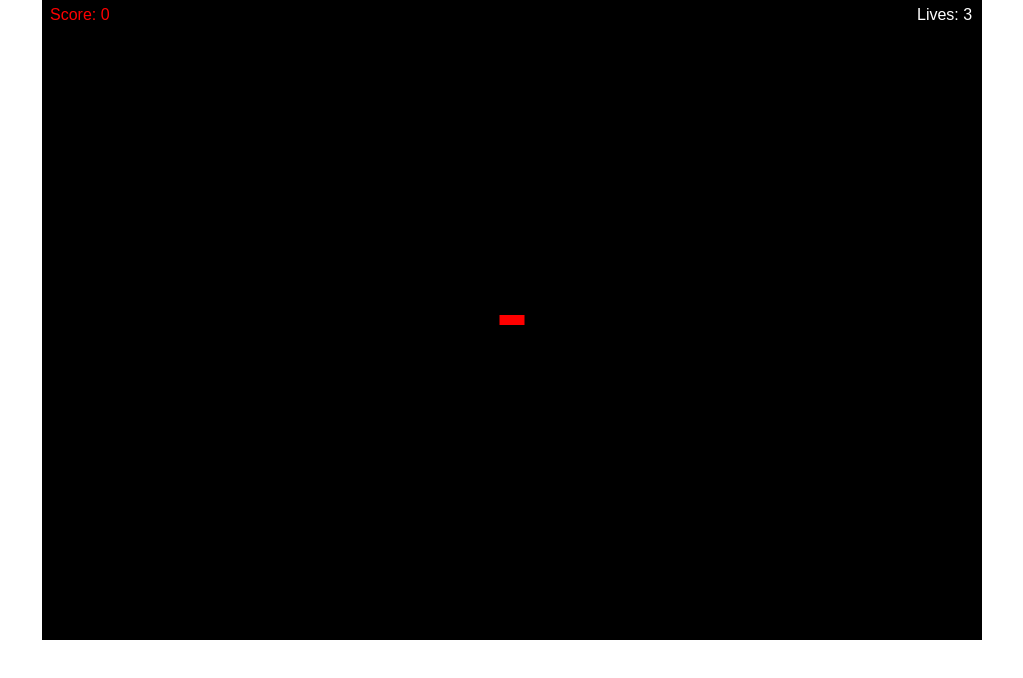
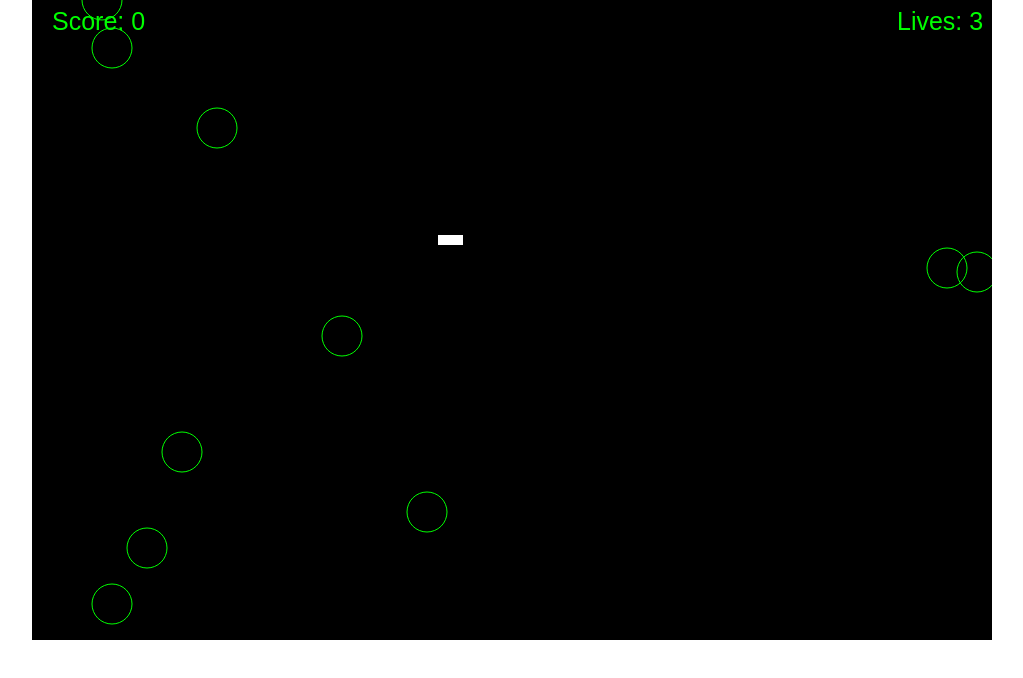
Before and after one commit to smalhi5/simranAsteroids, a React app: page public/index.html in a window 1280 px wide. Shown: the whole page, without its empty margins (128-1151 px from the left). Built offline with nearby package versions, Linux system fonts and the light colour scheme.

Commit message:
updating astroids

```diff
--- a/asteroid.js
+++ /dev/null
@@ -1,159 +0,0 @@
-var canvas = document.getElementById("myCanvas");
-var ctx = canvas.getContext("2d");
-var x = canvas.width/2;
-var y = canvas.height/2;
-var shipHeight = 10;
-var shipWidth = 25;
-var shipX = (canvas.width-shipWidth)/2;
-var shipY = (canvas.height-shipHeight)/2;
-var rightPressed = false;
-var leftPressed = false;
-var upPressed = false;
-var downPressed = false;
-var spacekey = false;
-var lives = 3;
-var score = 0;
-var bullet = 5;
-var lazx = 0;
-var lazy = 0;
-var dx = 5;
-
-//all the controlls
-document.addEventListener("keydown",keyDownHandler,false);
-document.addEventListener("keyup",keyUpHandler,false);
-
-function keyDownHandler(e)
-{
-	if(e.keyCode == 39)
-    {
-		rightPressed = true;
-	}
-	else if(e.keyCode == 37)
-    {
-		leftPressed = true;
-	}
-    if(e.keyCode == 38)
-    {
-        upPressed = true;
-    }
-    else if(e.keyCode == 40)
-    {
-        downPressed = true;
-    }
-
-    if(e.keyCode == 32)
-    {
-        spacekey = true;
-    }
-}//end of keypressdown
-
-function keyUpHandler(e)
-{
-	if(e.keyCode == 39)
-    {
-		rightPressed = false;
-	}
-	else if(e.keyCode == 37)
-    {
-		leftPressed = false;
-	}
-    if(e.keyCode == 38)
-    {
-        upPressed = false;
-    }
-    else if(e.keyCode == 40)
-    {
-        downPressed = false;
-    }
-
-    if(e.keyCode == 32)
-    {
-        spacekey = false;
-    }
-}//end of keypressup
-
-function makeShip()
-{
-	ctx.beginPath();
-	ctx.rect(shipX,shipY,shipWidth,shipHeight);
-	ctx.fillstyle = "#FFFFFF";
-	ctx.fill();
-	ctx.closePath();
-}
-
-function makeLazer(lazerX, lazerY)
-{
-    ctx.beginPath();
-    ctx.arc(lazerX+25,lazerY+5,bullet,0,2*Math.PI);
-    ctx.fillstyle = "#000000";
-    ctx.fillStroke = "#FFFFFF";
-    ctx.Stroke = "10"
-    ctx.fill();
-    ctx.closePath();
-}
-
-function liveLabel()
-{
-    ctx.font = "16px Arial";
-    ctx.fillStyle = "#FFFFFF";
-    ctx.fillText("Lives: "+lives, canvas.width-65, 20);
-}
-
-function gameOverLabel()
-{
-    ctx.font = "64px Arial";
-    ctx.fillStyle = "#FFFFFF";
-    ctx.fillText("Game Over", 300, 320);
-}
-
-function enterLabel()
-{
-    ctx.font = "24px Arial";
-    ctx.fillStyle = "#FFFFFF";
-    ctx.fillText("Press Enter to Restart", 350, 350);
-
-}
-
-function scoreLabel()
-{
-    ctx.font = "16px Arial";
-    ctx.fillStyle = "#FF0000";
-    ctx.fillText("Score: "+score, 8, 20);
-}
-
-function runGame()
-{
-	ctx.clearRect(0,0,canvas.width,canvas.height);
-	makeShip();
-	liveLabel();
-	scoreLabel();
-	if(rightPressed && shipX < canvas.width-shipWidth)
-    {
-		shipX+=7;
-	}
-	else if(leftPressed && shipX > 0 )
-    {
-		shipX-=7;
-	}
-    if(upPressed && shipY > 0)
-    {
-        shipY-=7;
-    }
-    else if(downPressed == true && shipY < canvas.height-shipHeight )
-    {
-        shipY+=7;
-    }
-
-    if(spacekey == true)
-    {
-        lazy = shipY;
-        lazx = shipX;
-        makeLazer(lazx, lazy);
-    }
-
-    lazx = lazx + dx;
-
-	requestAnimationFrame(runGame);
-}
-
-runGame();
--- a/public/index.html
+++ b/public/index.html
@@ -10,10 +10,5 @@
 </head>
 <body>
 
-<canvas id="myCanvas" width="940" height="640"></canvas>
-
-<script src="./asteroid.js" type="text/javascript">
-</script>
-
 </body>
 </html>
--- /dev/null
+++ b/src/asteroid.js
@@ -0,0 +1,129 @@
+export default class Asteroid{
+
+  constructor(screenWidth, screenHeight,radius,speedX, speedY){
+
+    this.x = screenWidth;
+    this.y = screenHeight;
+    this.radius = radius;
+    this.speedX = speedX;
+    this.speedY = speedY;
+
+    /*
+    var dist = Math.random() * 10;
+    this.path = [{x: x, y: y}];
+
+    function clampHeight(y) {
+      do {
+        var newHeight = y;
+        // Calculate a random height
+        var probability = Math.random();
+        if(probability < 0.30) { // 30% chance
+          newHeight -= Math.random() * 50;
+        }
+        else if (probability < 0.60) { // 30% chance
+          newHeight += Math.random() * 50;
+        }
+      } while(newHeight < screenHeight/2 || newHeight > screenHeight-10);
+      return newHeight;
+    }
+
+    while (x < screenWidth) {
+      // Move x by a random distance
+      x = x + Math.random() * 15;
+      // Set y to a new randomized clamped value
+      y = clampHeight(y);
+      // Push endpoint to our array
+      this.path.push({x: x, y: y});
+    }
+    */
+
+  }
+
+  update(collid){
+
+    this.x-=this.speedX;
+    this.y-=this.speedY;
+
+    if(this.x < 0){
+      this.x = 960;
+    }
+    if(this.x > 960){
+      this.x = 0;
+    }
+    if(this.y < 0){
+      this.y = 640;
+    }
+    if(this.y > 640){
+      this.y = 0;
+    }
+
+    if(collid = true){
+      if(this.radius == 20){
+        if(this.speedY > 0){
+          this.speedY = -4;
+        }
+        if(this.speedY < 0){
+          this.speedY = 4;
+        }
+        if(this.speedY == 0){
+          this.speedY = 4;
+        }
+      }
+      if(this.radius == 15){
+        if(this.speedY > 0){
+          this.speedY = -7;
+        }
+        if(this.speedY < 0){
+          this.speedY = 7;
+        }
+      }
+      if(this.radius == 10){
+        if(this.speedY > 0){
+          this.speedY = -10;
+        }
+        if(this.speedY < 0){
+          this.speedY = 10;
+        }
+      }
+    }
+  }
+
+  getX(){
+    return this.x
+  }
+
+  getY(){
+    return this.y
+  }
+
+  getRadius(){
+    return this.radius;
+  }
+
+  getSpeedX(){
+    return this.speedX;
+  }
+
+  getSpeedY(){
+    return this.speedY;
+  }
+
+  render(ctx) {
+    /*
+    ctx.save();
+    ctx.strokeStyle = "#fff";
+    ctx.beginPath();
+    ctx.moveTo(this.path[0].x, this.path[0].y);
+    for(var i = 1; i < this.path.length; i++) {
+      ctx.lineTo(this.path[i].x, this.path[i].y);
+    }
+    ctx.stroke();
+    ctx.restore();
+    */
+    ctx.strokeStyle = "#0f0";
+    ctx.beginPath();
+    ctx.arc(this.x,this.y,this.radius,0,2*Math.PI);
+    ctx.stroke();
+    ctx.closePath();
+  }
+}
--- /dev/null
+++ b/src/bullet.js
@@ -0,0 +1,38 @@
+export default class Bullet
+{
+  constructor(locationx, locationy)
+  {
+    this.x = locationx;
+    this.y = locationy;
+    this.radius = 5;
+    this.speed = 10;
+  }
+
+  update()
+  {
+    this.x+=this.speed
+  }
+
+  getX(){
+    return this.x
+  }
+
+  getY(){
+    return this.y
+  }
+
+  getRadius(){
+    return this.radius;
+  }
+
+  render(ctx) {
+
+    ctx.beginPath();
+    ctx.arc(this.x+25,this.y+5,this.radius,0,2*Math.PI);
+    ctx.fillStyle = "#FF0000";
+    ctx.fillStroke = "#FFFFFF";
+    ctx.Stroke = "10"
+    ctx.fill();
+    ctx.closePath();
+  }
+}
--- /dev/null
+++ b/src/game.js
@@ -0,0 +1,242 @@
+// game.js
+
+import ship from './ship';
+import asteroid from './asteroid';
+import bullet from './bullet';
+import score from './score';
+import lives from './lives';
+
+HTMLMediaElement.prototype.stop = function() {
+  this.pause();
+  this.currentTime = 0;
+}
+
+export default class Game {
+
+  constructor() {
+
+    //Initizing the shipp and bullet
+    this.ship = new ship(470, 640);
+    this.lives = new lives();
+    this.score = new score();
+    this.over = false;
+    this.count = 10;
+    this.asteroids = new Array();
+    this.bullets = new Array();
+
+    //initizing the asteroid
+    for(this.j = 0; this.j < this.count; this.j++){
+      this.heightAst = getRandomPosition(640,0);
+      this.widthAst = getRandomPosition(940, 600);
+      this.asteroid = new asteroid(this.widthAst,this.heightAst,20,5,0);
+      this.asteroids.push(this.asteroid);
+
+    }
+
+
+    this.input = {
+      direction: 'right'
+    }
+
+    // Create the back buffer canvas
+    this.backBufferCanvas = document.createElement('canvas');
+    this.backBufferCanvas.width = 960;
+    this.backBufferCanvas.height = 640;
+    this.backBufferContext = this.backBufferCanvas.getContext('2d');
+
+    // Create the screen buffer canvas
+    this.screenBufferCanvas = document.createElement('canvas');
+    this.screenBufferCanvas.width = 960;
+    this.screenBufferCanvas.height = 640;
+    document.body.appendChild(this.screenBufferCanvas);
+    this.screenBufferContext = this.screenBufferCanvas.getContext('2d');
+
+    // Create HTML UI Elements
+    var message = document.createElement('div');
+    message.id = "message";
+    message.textContent = "";
+    document.body.appendChild(message);
+
+    // Bind class functions
+    this.gameOver = this.gameOver.bind(this);
+    this.handleKeyDown = this.handleKeyDown.bind(this);
+    this.update = this.update.bind(this);
+    this.render = this.render.bind(this);
+    this.loop = this.loop.bind(this);
+
+    // Set up event handlers
+    window.onkeydown = this.handleKeyDown;
+
+    // Start the game loop
+    this.interval = setInterval(this.loop, 25);
+
+  }
+
+  /** @function gameOver
+    * Displays a game over message using the DOM
+  */
+
+  gameOver() {
+    var message = document.getElementById("message");
+    message.innerText = "Game Over";
+    this.over = true;
+  }
+
+  /** @method handleKeyDown
+    * register when a key is pressed and change
+    * our input object.
+    */
+  handleKeyDown(event) {
+    event.preventDefault();
+    switch(event.key){
+      case 'ArrowUp':
+        this.input.direction = 'up';
+        break;
+      case 'ArrowLeft':
+        this.input.direction = 'left';
+        break;
+      case 'ArrowDown':
+        this.input.direction = 'down';
+        break;
+      case 'ArrowRight':
+        this.input.direction = 'right';
+        break;
+      case ' ':
+        this.bullet = new bullet(this.ship.getX(), this.ship.getY());
+        this.bullets.push(this.bullet);
+        break;
+    }
+  }
+  /** @method update
+    * Updates the game world.
+    */
+  update() {
+
+    this.ship.update(this.input, false, false);
+
+    if(this.asteroids.length > 0){
+      for(this.l = 0; this.l < this.asteroids.length; this.l++){
+        this.asteroids[this.l].update(false);
+      }
+    }
+
+    if(this.bullets.length > 0){
+      for(this.k = 0; this.k < this.bullets.length; this.k++){
+        this.bullets[this.k].update();
+      }
+    }
+
+    if(this.bullets.length > 0){
+      for(this.d = 0; this.d < this.bullets.length; this.d++){
+        if(this.bullets[this.d].getX() > 970){
+          this.bullets.splice(this.d,1);
+        }
+      }
+    }
+
+    //checking bullet to asteroid collision
+    for( this.i = 0; this.i < this.asteroids.length; this.i++){
+      if(this.bullets.length > 0){
+        for(this.s = 0; this.s < this.bullets.length; this.s++){
+          this.distanceSquared =
+                    Math.pow(this.asteroids[this.i].getX() - this.bullets[this.s].getX(), 2) +
+                    Math.pow(this.asteroids[this.i].getY() - this.bullets[this.s].getY(), 2);
+          if(this.distanceSquared < Math.pow(this.asteroids[this.i].getRadius() + this.bullets[this.s].getRadius(), 2)){
+            if(this.asteroids[this.i].getRadius() == 20){
+              this.score.update();
+              this.x = this.asteroids[this.i].getX();
+              this.y = this.asteroids[this.i].getY();
+              this.asteroids.push(new asteroid(this.x,this.y,15,7,7));
+              this.asteroids.push(new asteroid(this.x,this.y,15,7,-7));
+              this.asteroids.splice(this.i, 1);
+              this.bullets.splice(this.s, 1);
+            }
+            if(this.asteroids[this.i].getRadius() == 15){
+              this.score.update();
+              this.x = this.asteroids[this.i].getX();
+              this.y = this.asteroids[this.i].getY();
+              this.asteroids.push(new asteroid(this.x,this.y,10,10,10));
+              this.asteroids.push(new asteroid(this.x,this.y,10,10,-10));
+              this.asteroids.splice(this.i, 1);
+              this.bullets.splice(this.s, 1);
+            }
+            if(this.asteroids[this.i].getRadius() == 10){
+              this.score.update();
+              this.asteroids.splice(this.i, 1);
+              this.bullets.splice(this.s, 1);
+            }
+          }
+        }
+      }
+    }//end of bullet to asteroid collision
+
+    //asteroid to ship collision
+    for(this.h = 0; this.h < this.asteroids.length; this.h++){
+      this.ast = this.asteroids[this.h];
+      /*
+      this.rx = Math.clamp(this.ast.getX(), this.ship.getX(), this.ship.getX() + 25);
+      this.ry = Math.clamp(this.ast.getY(), this.ship.getY(), this.ship.getY() + 10);
+      this.distSquared =
+          Math.pow(this.rx - this.ast.getX(), 2) +
+          Math.pow(this.ry - this.ast.getY(), 2);
+      if(this.distSquared < Math.pow(this.ast.getRadius(), 2))
+      */
+      this.distSquared =
+                    Math.pow(this.ast.getX() - this.ship.getX(), 2) +
+                    Math.pow(this.ast.getY() - this.ship.getY(), 2);
+      if(this.distSquared < Math.pow(this.ast.getRadius()))
+      {
+        this.lives.update();
+        this.ship.update(this.input, false, true);
+      }
+    }
+
+    //asteroid to asteroid collision
+    for(this.m = 0; this.m < this.asteroids.length-1; this.m++){
+      for(this.n = this.m+1; this.n < this.asteroids.length; this.n++){
+        this.a1 = this.asteroids[this.m];
+        this.a2 = this.asteroids[this.n];
+        this.distanceSqu =
+                    Math.pow(this.asteroids[this.m].getX() - this.asteroids[this.n].getX(), 2) +
+                    Math.pow(this.asteroids[this.m].getY() - this.asteroids[this.n].getY(), 2);
+        if(this.distanceSqu < Math.pow(this.asteroids[this.m].getRadius() + this.asteroids[this.n].getRadius(), 2)){
+          this.asteroids[this.m].update(true);
+          this.asteroids[this.n].update(true);
+        }
+      }
+    }
+
+  }
+
+  /** @method render
+    * Renders the game world
+    */
+
+  render() {
+    this.backBufferContext.fillStyle = '#000';
+    this.backBufferContext.fillRect(0, 0, 960, 640);
+    this.score.render(this.backBufferContext);
+    this.lives.render(this.backBufferContext);
+    this.ship.render(this.backBufferContext);
+    if(this.bullets.length > 0){
+      for(this.k = 0; this.k < this.bullets.length; this.k++){
+        this.bullets[this.k].render(this.backBufferContext);
+      }
+    }
+    if(this.asteroids.length > 0){
+      for(this.i = 0; this.i < this.asteroids.length; this.i++){
+        this.asteroids[this.i].render(this.backBufferContext);
+      }
+    }
+    this.screenBufferContext.drawImage(this.backBufferCanvas,0,0);
+  }
+
+  loop() {
+    this.update();
+    this.render();
+  }
+}
+
+function getRandomPosition(max, min){
+  return Math.floor(Math.random() * (max - min + 1) + min);
+}
--- a/src/index.js
+++ b/src/index.js
@@ -0,0 +1,3 @@
+import Game from './game';
+
+const game = new Game();
--- /dev/null
+++ b/src/lives.js
@@ -0,0 +1,19 @@
+export default class Lives
+{
+  constructor()
+  {
+    this.lives = 3;
+  }
+
+  update()
+  {
+    this.lives = this.lives - 1;
+  }
+
+  render(ctx) {
+
+    ctx.font = "25px Arial";
+    ctx.fillStyle = "#00FF00";
+    ctx.fillText("Lives: " + this.lives, 865, 30);
+  }
+}
--- /dev/null
+++ b/src/score.js
@@ -0,0 +1,19 @@
+export default class Score
+{
+  constructor()
+  {
+    this.score = 0;
+  }
+
+  update()
+  {
+    this.score = this.score + 1;
+  }
+
+  render(ctx) {
+
+    ctx.font = "25px Arial";
+    ctx.fillStyle = "#00FF00";
+    ctx.fillText("Score: " + this.score, 20, 30);
+  }
+}
--- /dev/null
+++ b/src/ship.js
@@ -0,0 +1,65 @@
+export default class Ship
+{
+  constructor(screenWidth, screenHeight)
+  {
+    this.x = screenWidth / 2;
+    this.y = screenWidth / 2;
+    this.shipHeight = 10;
+    this.shipWidth = 25;
+  }
+
+  update(input, gameOver, collid)
+  {
+
+    switch(input.direction)
+    {
+      case 'right':
+        this.x+=7;
+        break;
+      case 'left':
+        this.x-=7;
+        break;
+      case 'up':
+        this.y-=7;
+        break;
+      case 'down':
+        this.y+=7;
+        break;
+    }
+
+    if(this.x < 0){
+      this.x = 960;
+    }
+    if(this.x > 960){
+      this.x = 0;
+    }
+    if(this.y < 0){
+      this.y = 640;
+    }
+    if(this.y > 640){
+      this.y = 0;
+    }
+
+    if(collid == true){
+      this.x = 20;
+      this.y = 320;
+    }
+  }
+
+  render(ctx)
+  {
+    ctx.beginPath();
+    ctx.rect(this.x,this.y,this.shipWidth,this.shipHeight);
+    ctx.fillStyle = "white";
+    ctx.fill();
+    ctx.closePath();
+  }
+
+  getX(){
+    return this.x
+  }
+
+  getY(){
+    return this.y
+  }
+}
```
Also changed, not shown: asteroid.html (deleted, +0 -19 lines), 1 other file.
